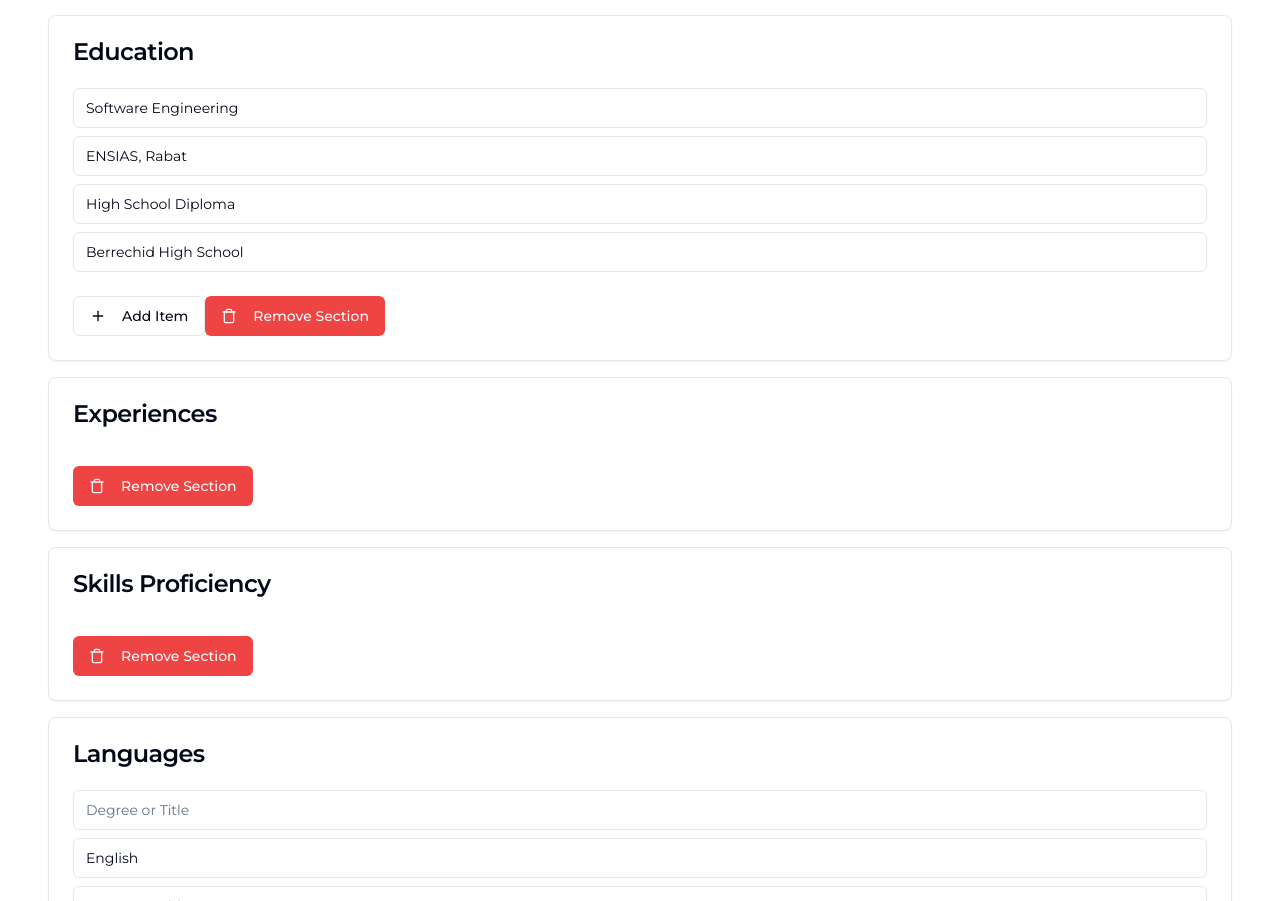
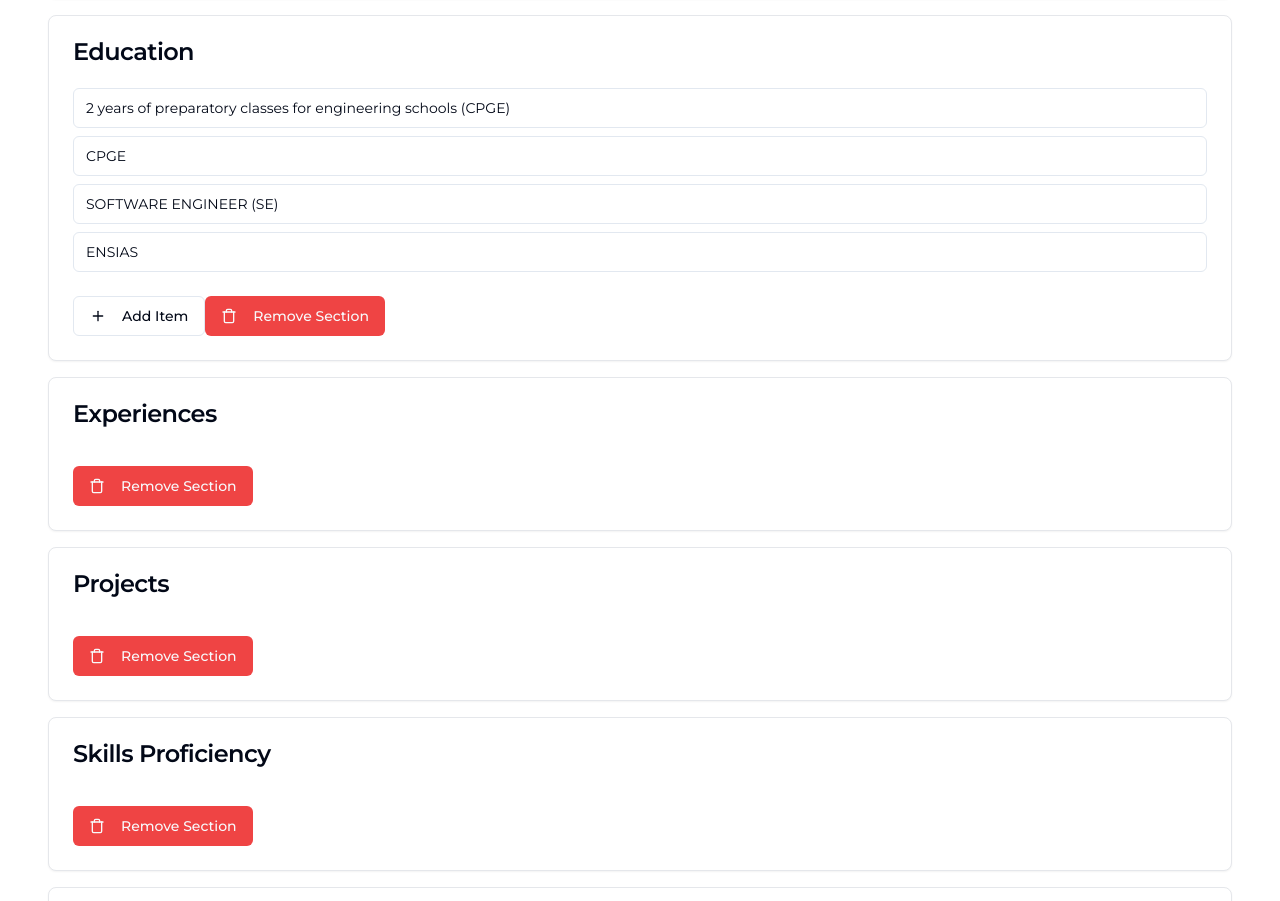
Before and after one commit to zackweb-pro/SI_Interface, a React (Vite) app: page /update-cv in a window 1280 px wide. Shown: the part 1017-1918 px from the top of the page. Built offline with nearby package versions, Linux system fonts and the light colour scheme.

Commit message:
cv some changes in project sec

```diff
--- a/src/components/ManageCV.jsx
+++ b/src/components/ManageCV.jsx
@@ -104,7 +104,7 @@ export default function CVEditor({
   };
 
   const handleUpdateSection = (index, updatedSection) => {
-    setCvData((prev) => {
+    setSections((prev) => {
       const updatedSections = [...prev.sections];
       updatedSections[index] = updatedSection;
       return { ...prev, sections: updatedSections };
@@ -112,7 +112,7 @@ export default function CVEditor({
   };
 
   const handleRemoveSection = (index) => {
-    setCvData((prev) => ({
+    setSections((prev) => ({
       ...prev,
       sections: prev.sections.filter((_, i) => i !== index),
     }));
--- a/src/components/UpdateCV.jsx
+++ b/src/components/UpdateCV.jsx
@@ -31,19 +31,22 @@ export default function UpdateCV() {
     {
       type: "common-list",
       title: "Education",
+      icon: "graduation",
       items: [
         {
-          title: "Software Engineering",
-          authority: "ENSIAS, Rabat",
-          rightSide: "2021 - Present",
+          title:
+            "2 years of preparatory classes for engineering schools (CPGE)",
+          authority: "CPGE",
+          authorityWebSite: "https://www.cpge.ac.ma/",
+          rightSide: "2021 - 2023",
         },
         {
-          title: "High School Diploma",
-          authority: "Berrechid High School",
-          rightSide: "2020",
+          title: "SOFTWARE ENGINEER (SE)",
+          authority: "ENSIAS",
+          authorityWebSite: "https://www.ensias.um5.ac.ma/",
+          rightSide: "2023 - Present",
         },
       ],
-      icon: "graduation",
     },
     {
       type: "experiences-list",
@@ -54,11 +57,33 @@ export default function UpdateCV() {
           company: "SOMAP",
           description:
             "Worked on a management system for purchases and personnel.",
+          companyMeta: "",
           datesBetween: "2024",
           descriptionTags: ["React", "Node.js", "MySQL"],
         },
       ],
       icon: "archive",
+    },
+    {
+      type: "projects-list",
+      title: "Projects",
+      description: "Voici quelques projets sur lesquels j'ai travaillé",
+      icon: "tasks",
+      groups: [
+        {
+          sectionHeader:
+            "application web de gestion des achats et du personnel",
+          description: " ",
+          items: [
+            {
+              title: "Lien du projet",
+              projectUrl: "https://github.com/zackweb-pro",
+              description:
+                "j'ai travaillé sur un système de gestion des achats et du personnel",
+            },
+          ],
+        },
+      ],
     },
     {
       type: "tag-list",
```
